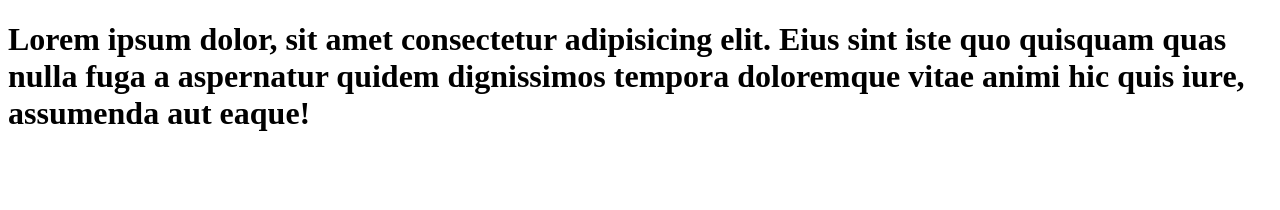
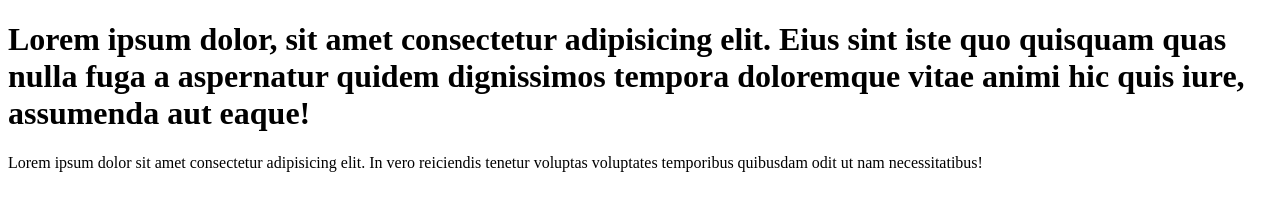
Before and after one commit to Destwule/learn_git, a plain HTML site: page index.html in a window 1280 px wide. Drawn offline with Linux system fonts and the light colour scheme.

Commit message:
add paragraph to code

```diff
--- a/index.html
+++ b/index.html
@@ -12,5 +12,10 @@
         quidem dignissimos tempora doloremque vitae animi hic quis
         iure, assumenda aut eaque!
     </h1>
+    <p>
+        Lorem ipsum dolor sit amet consectetur adipisicing elit.
+        In vero reiciendis tenetur voluptas voluptates temporibus
+        quibusdam odit ut nam necessitatibus!
+    </p>
 </body>
 </html>
```
